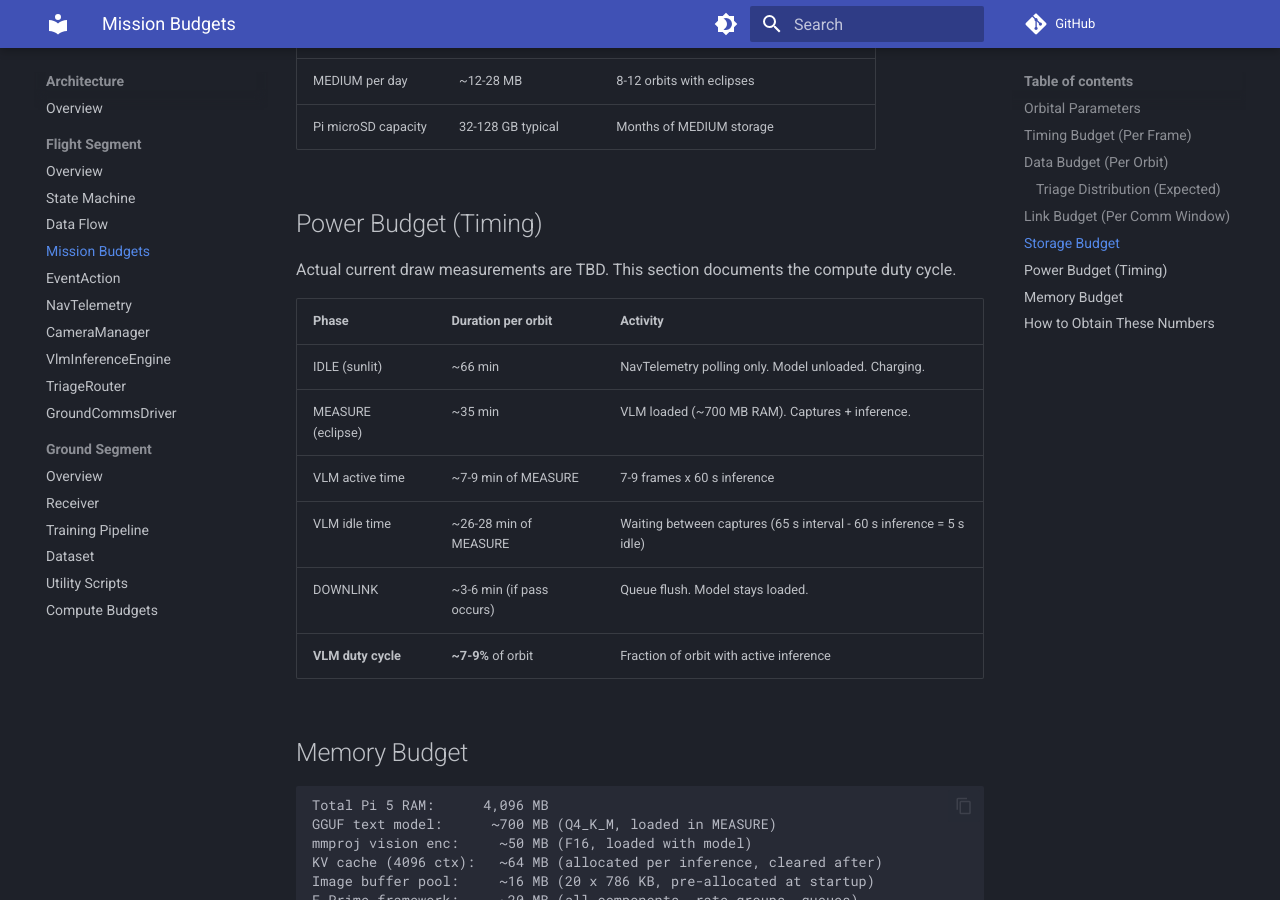
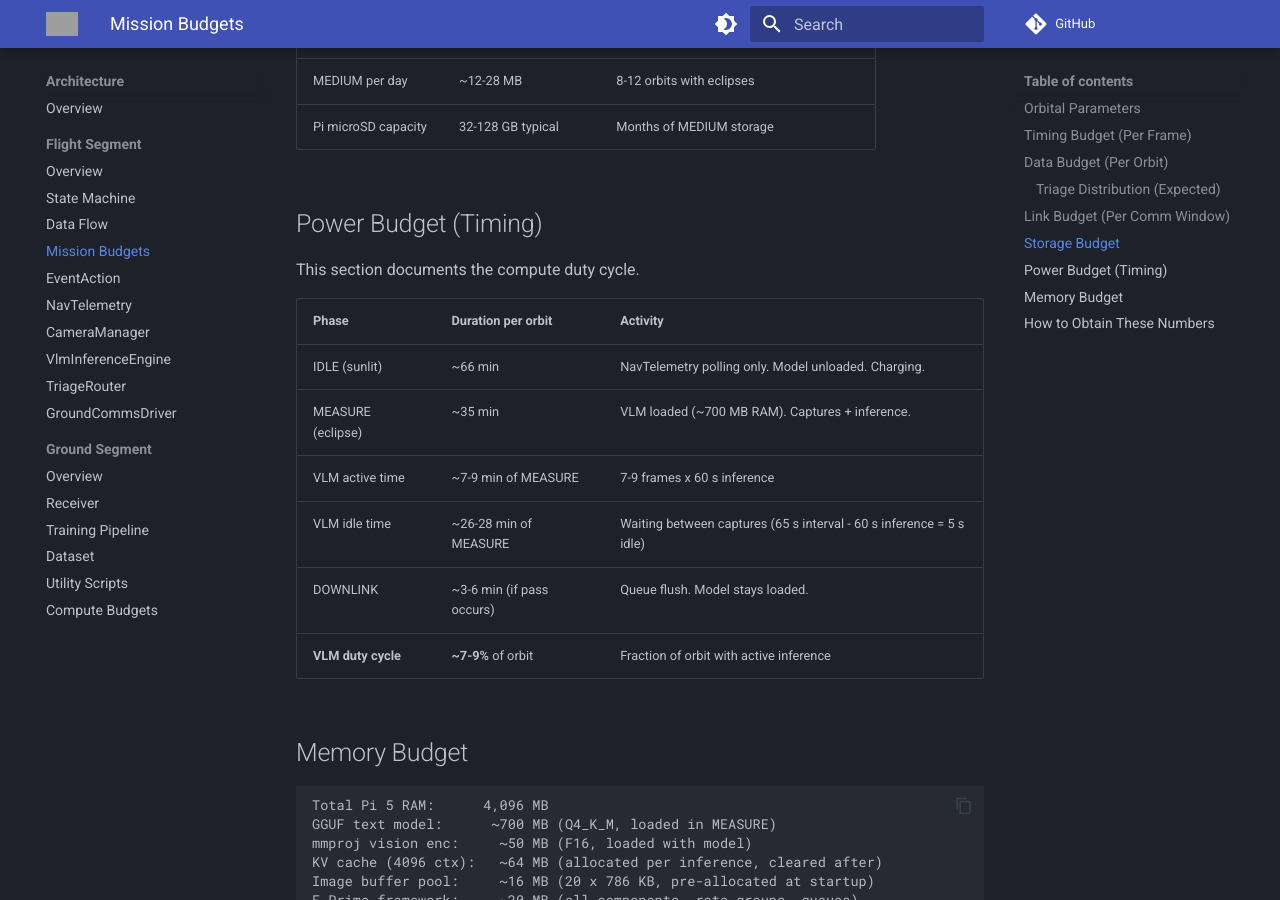
Before and after one commit to Saransh-cpp/ORION, an MkDocs documentation site: the page built from docs/architecture/budgets.md, in a window 1280 px wide and 900 px high, scrolled down 3052 px. Built offline with MkDocs 1.6.1 and Material for MkDocs 9.7.7, drawn with Linux system fonts in a browser that asks for light colours; comment, search, counter and statistics services are not loaded; grey boxes are pictures that could not be loaded.

```diff
--- a/.pre-commit-config.yaml
+++ b/.pre-commit-config.yaml
@@ -12,7 +12,7 @@ repos:
     rev: v6.0.0
     hooks:
       - id: check-added-large-files
-        args: ["--maxkb=600"]
+        args: ["--maxkb=5000"]
       - id: check-case-conflict
       - id: check-merge-conflict
       - id: check-symlinks
--- a/docs/architecture/budgets.md
+++ b/docs/architecture/budgets.md
@@ -78,7 +78,7 @@ In practice, the comm window is far wider than needed for HIGH frame downlink. T
 
 ## Power Budget (Timing)
 
-Actual current draw measurements are TBD. This section documents the compute duty cycle.
+This section documents the compute duty cycle.
 
 | Phase              | Duration per orbit        | Activity                                                             |
 | ------------------ | ------------------------- | -------------------------------------------------------------------- |
--- a/mkdocs.yml
+++ b/mkdocs.yml
@@ -4,6 +4,8 @@ repo_url: https://github.com/Saransh-cpp/ORION
 
 theme:
   name: material
+  logo: assets/orion_logo.png
+  favicon: assets/orion_logo.png
   palette:
     - scheme: slate
       primary: indigo
```
Also changed, not shown: README.md (+16 -0 lines), 1 other file.
